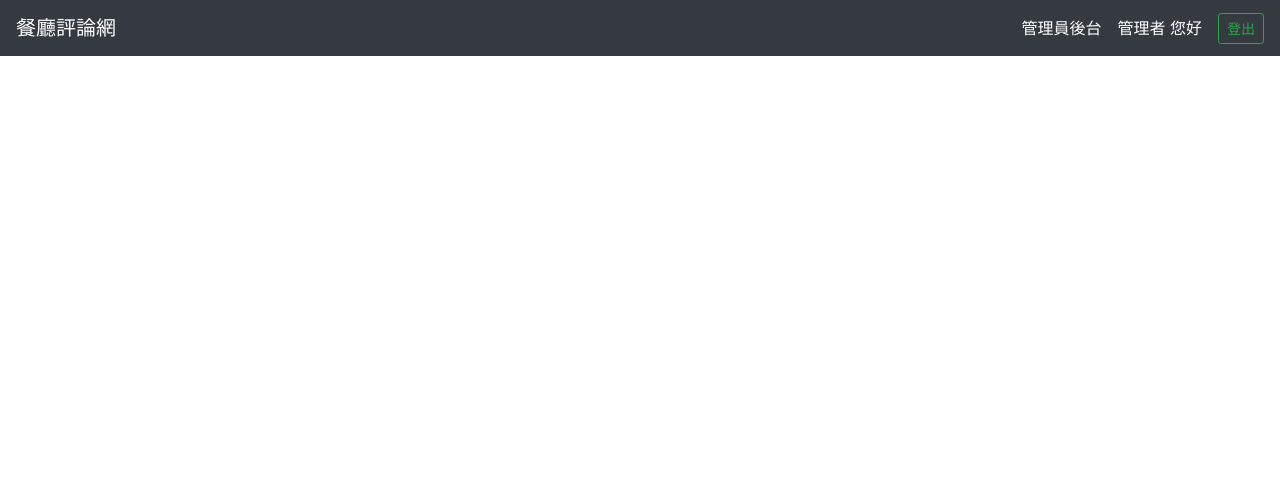
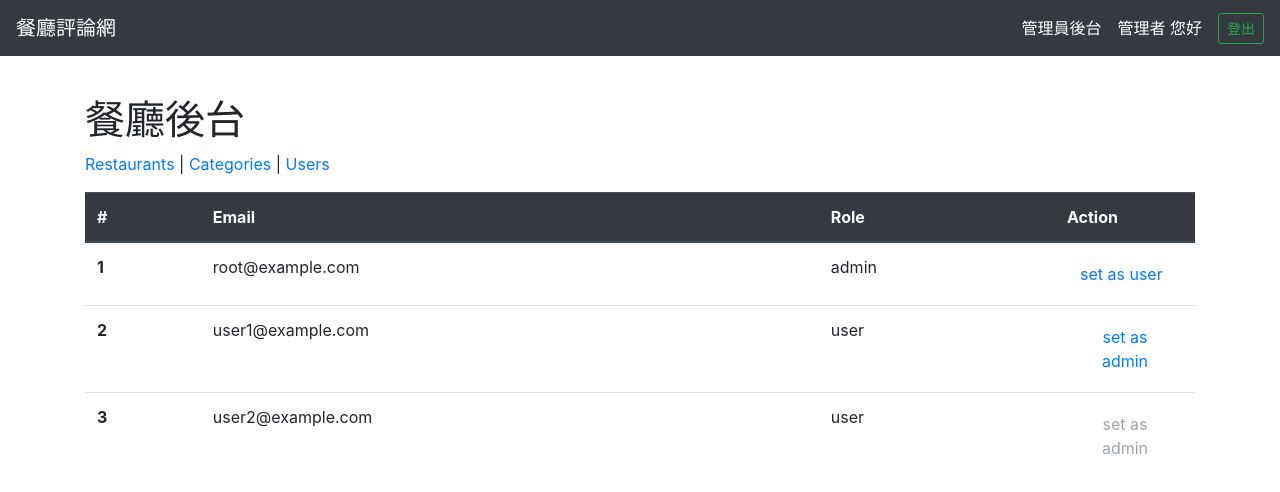
Before and after one commit to gn01675522/food-forum-frontend-vue, a Vue app: page /#/admin/users in a window 1280 px wide. Shown: the top 492 px of the page. Built offline with nearby package versions, Linux system fonts and the light colour scheme.

Commit message:
完成使用者權限管理介面

```diff
--- a/src/router/index.js
+++ b/src/router/index.js
@@ -81,7 +81,7 @@ const routes = [
   {
     path: "/admin/users",
     name: "admin-users",
-    components: () => import("../views/AdminUsers.vue"),
+    component: () => import("../views/AdminUsers.vue"),
   },
 
   {
--- a/src/views/AdminUsers.vue
+++ b/src/views/AdminUsers.vue
@@ -1,6 +1,6 @@
 <template>
   <div class="container py-5">
-    <!-- <AdminNav /> -->
+    <AdminNav />
     <table class="table">
       <thead class="thead-dark">
         <tr>
@@ -12,12 +12,28 @@
       </thead>
       <tbody>
         <tr v-for="user in users" :key="user.id">
-          <th scope="row">{{user.id}}</th>
-          <td>{{user.email}}</td>
-          <td>{{user.name}}</td>
+          <th scope="row">{{ user.id }}</th>
+          <td>{{ user.email }}</td>
+          <td>{{ user.isAdmin ? "admin" : "user" }}</td>
           <td>
-            <button type="button" class="btn btn-link">set as user</button>
-            <button type="button" class="btn btn-link">set as admin</button>
+            <button
+              v-if="user.isAdmin && currentUser.profile.id !== user.id"
+              type="button"
+              class="btn btn-link"
+              @click.stop.prevent="toggleUserRole(user.id)"
+            >
+              set as user
+            </button>
+
+            <button
+              v-else
+              :disabled="user.id === currentUser.profile.id"
+              type="button"
+              class="btn btn-link"
+              @click.stop.prevent="toggleUserRole(user.id)"
+            >
+              set as admin
+            </button>
           </td>
         </tr>
       </tbody>
@@ -26,7 +42,7 @@
 </template>
 
 <script>
-// import AdminNav from "./../components/AdminNav.vue";
+import AdminNav from "./../components/AdminNav.vue";
 
 const dummyData = {
   users: [
@@ -65,25 +81,27 @@ const dummyData = {
 
 const dummyUser = {
   profile: {
-    id: 2,
-    name: "user1",
-    email: "user1@example.com",
-    password: "$2a$10$HFg9hVY8F07tw.WplbE14uVEoBIU4pSKry3tDk7yzLvmib/nY1oxq",
+    id: 3,
+    name: "user2",
+    email: "user2@example.com",
+    password: "$2a$10$prmhBEKhs8ilsCXnWTXnkOxIiHSReV9EUFDzQJuuF1KqKLOeMSF7a",
     isAdmin: false,
     image: null,
+    createdAt: "2022-07-07T12:57:23.000Z",
+    updatedAt: "2022-07-07T12:57:23.000Z",
   },
 };
+// 暫時用的資料，正常情況來說要透過 api 去取得 user 資料
 
 export default {
   name: "AdminUsers",
   components: {
-    // AdminNav,
+    AdminNav,
   },
   data() {
     return {
       users: [],
       currentUser: {},
-      isAdmin: false,
     };
   },
   created() {
@@ -92,7 +110,14 @@ export default {
   methods: {
     fetchUser() {
       this.users = dummyData.users;
-      this.currentUser = dummyUser
+      this.currentUser = dummyUser;
+    },
+    toggleUserRole(userId) {
+      this.users.filter((user) => {
+        if (user.id === userId) {
+          return (user.isAdmin = !user.isAdmin);
+        }
+      });
     },
   },
 };
```
Also changed, not shown: 1 other file (tests, documents, lock files or other folders).
